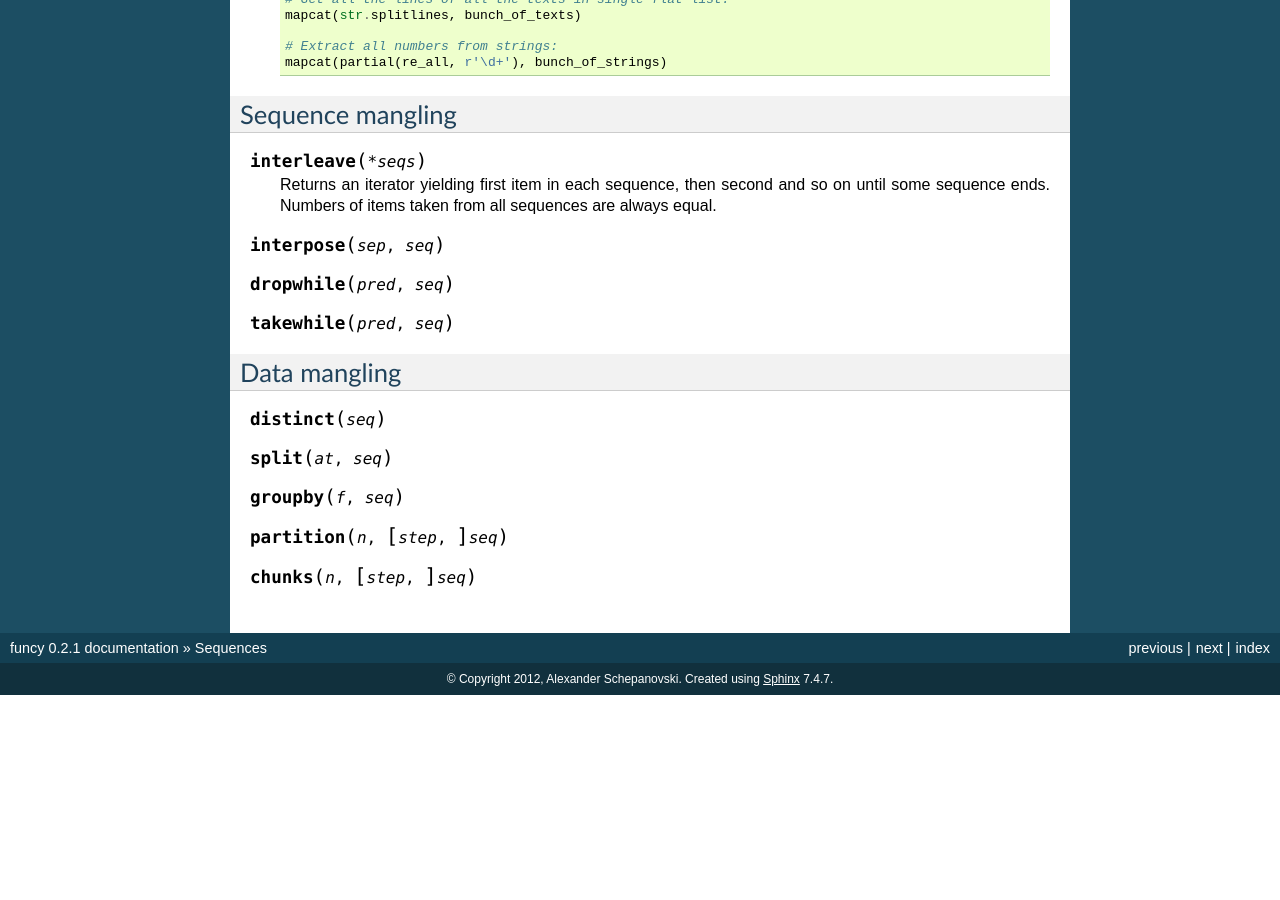
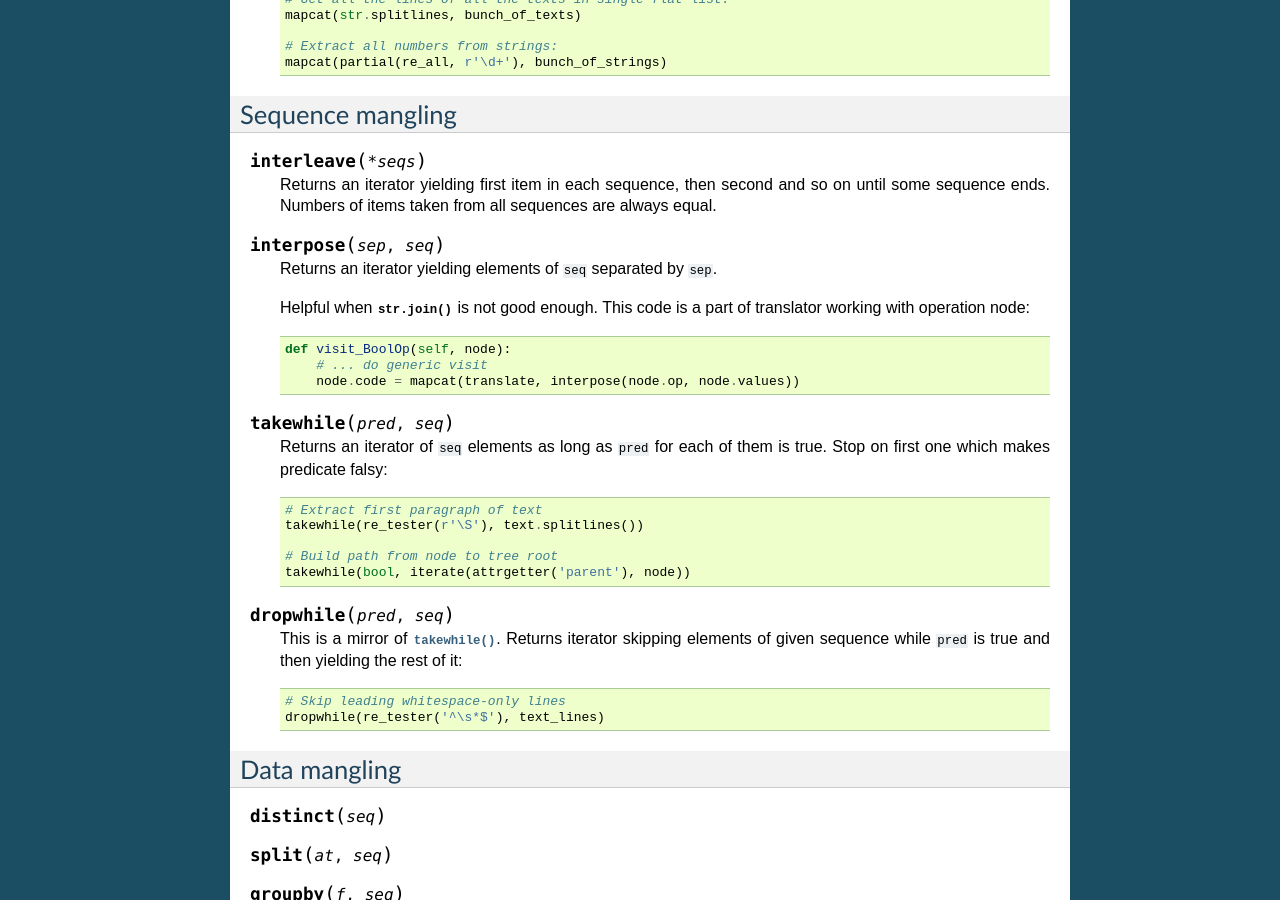
Before and after one commit to Jamaal224/funcy, a Sphinx documentation site: the page built from docs/seqs.rst, in a window 1280 px wide and 900 px high, scrolled down 4379 px. Built offline with Sphinx 7.4.7, drawn with Linux system fonts in a browser that asks for light colours; pages that are not in the unit, such as notebooks, are missing from menus; before the commit the page ends 5074 px from its top, so only the background shows below that; some of the changed text lies outside the part shown.

Commit message:
Docs for interpose(), takewhile() and dropwhile()

```diff
--- a/docs/seqs.rst
+++ b/docs/seqs.rst
@@ -258,8 +258,32 @@ Sequence mangling
     Returns an iterator yielding first item in each sequence, then second and so on until some sequence ends. Numbers of items taken from all sequences are always equal.
 
 .. function:: interpose(sep, seq)
+
+    Returns an iterator yielding elements of ``seq`` separated by ``sep``.
+
+    Helpful when :meth:`str.join` is not good enough. This code is a part of translator working with operation node::
+
+        def visit_BoolOp(self, node):
+            # ... do generic visit
+            node.code = mapcat(translate, interpose(node.op, node.values))
+
+.. function:: takewhile(pred, seq)
+
+    Returns an iterator of ``seq`` elements as long as ``pred`` for each of them is true. Stop on first one which makes predicate falsy::
+
+        # Extract first paragraph of text
+        takewhile(re_tester(r'\S'), text.splitlines())
+
+        # Build path from node to tree root
+        takewhile(bool, iterate(attrgetter('parent'), node))
+
+
 .. function:: dropwhile(pred, seq)
-.. function:: takewhile(pred, seq)
+
+    This is a mirror of :func:`takewhile`. Returns iterator skipping elements of given sequence while ``pred`` is true and then yielding the rest of it::
+
+        # Skip leading whitespace-only lines
+        dropwhile(re_tester('^\s*$'), text_lines)
 
 
 Data mangling
@@ -270,4 +294,7 @@ Data mangling
 .. .. function:: isplit(at, seq)
 .. function:: groupby(f, seq)
 .. function:: partition(n, [step], seq)
+
+    ::
+
 .. function:: chunks(n, [step], seq)
```
Also changed, not shown: 1 other file.
